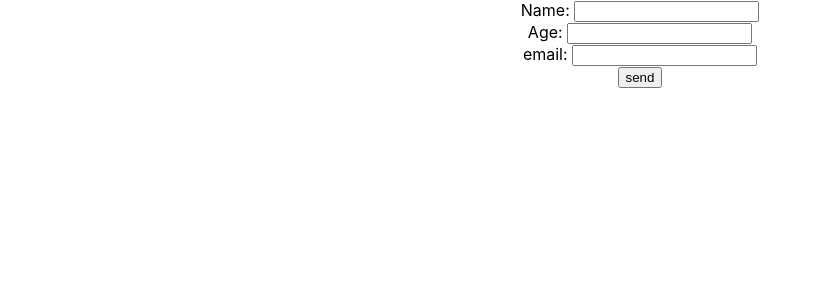
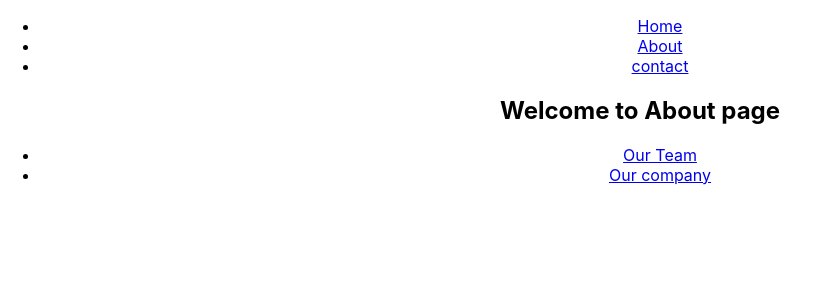
Before and after one commit to vipersolo/React-Practice, a React (Create React App) app: page /about in a window 1280 px wide. Shown: the top 300 px of the page, without its empty margins (0-819 px from the left). Built offline with nearby package versions, Linux system fonts and the light colour scheme.

Commit message:
routing + Oulet + useNavigate

```diff
--- a/package.json
+++ b/package.json
@@ -9,6 +9,7 @@
     "@testing-library/user-event": "^13.5.0",
     "react": "^19.2.4",
     "react-dom": "^19.2.4",
+    "react-router-dom": "^6.30.3",
     "react-scripts": "5.0.1",
     "web-vitals": "^2.1.4"
   },
--- a/src/App.js
+++ b/src/App.js
@@ -1,7 +1,8 @@
 // import logo from './logo.svg';
 import './App.css';
 import {Component} from 'react';
-import FormData from './functional_components/FormData'
+import Site from './navigationpage/Site';
+// import FormData from './functional_components/FormData'
 // import Form from './functional_components/Form'
 // import Counter from './component/Counter';
 // import List from './component/List'
@@ -50,7 +51,8 @@ class App extends Component{
       <Score isScore = {60}/>
       <Name /> */}
       {/* <Form /> */}
-      <FormData />
+      {/* <FormData /> */}
+      <Site />
     </div>
     // use <></> or div becuase return only one root element .
     )
--- a/src/functional_components/FormData.js
+++ b/src/functional_components/FormData.js
@@ -6,6 +6,12 @@ function FormData() {
     age: "",
     email: "",
   });
+
+  const [myCar,setMyCar] = useState("BMW")
+
+  const changeCar = (event)=>{
+    setMyCar(event.target.value)
+  }
 
   const handleChange = (e) => {
     const { name, value } = e.target;
@@ -18,7 +24,7 @@ function FormData() {
 
   const onsend = (event) => {
     event.preventDefault();
-    alert(`name:${FormData.name}, age:${FormData.age}, email:${FormData.email}`);
+    alert(`name:${FormData.name}, age:${FormData.age}, email:${FormData.email}, car:${myCar}`);
   };
   return (
     <div>
@@ -36,6 +42,11 @@ function FormData() {
           <input type="email" name="email" onChange={handleChange}></input>
         </label>
         <br />
+        <select value={myCar} onChange={changeCar}>
+          <option value="maruti">Maruti</option>
+          <option value="BMW">BMW</option>
+          <option value="Bugatti">Bugatti</option>
+        </select>
         <button type="submit">send</button>
       </form>
     </div>
--- /dev/null
+++ b/src/navigationpage/About.js
@@ -0,0 +1,19 @@
+import React from 'react'
+import { Link, Outlet } from 'react-router-dom'
+
+function About() {
+  return (
+    <div>
+      <h2>Welcome to About page</h2>
+      <nav>
+        <ul>
+            <li><Link to="team">Our Team</Link></li>
+            <li><Link to="company">Our company</Link></li>
+        </ul>
+      </nav>
+      <Outlet />
+    </div>
+  )
+}
+
+export default About
--- /dev/null
+++ b/src/navigationpage/Company.js
@@ -0,0 +1,11 @@
+import React from 'react'
+
+function Company() {
+  return (
+    <div>
+      <h2>Welcome to Company</h2>
+    </div>
+  )
+}
+
+export default Company
--- /dev/null
+++ b/src/navigationpage/Contact.js
@@ -0,0 +1,11 @@
+import React from 'react'
+
+function Contact() {
+  return (
+    <div>
+      <h2>Welcome to contact</h2>
+    </div>
+  )
+}
+
+export default Contact
--- /dev/null
+++ b/src/navigationpage/Home.js
@@ -0,0 +1,15 @@
+import React from 'react'
+import { useNavigate } from 'react-router-dom' // not Navigate . needed is useNavigate
+
+
+ function Home() {
+  const navigate = useNavigate()
+  return (
+    <div>
+      <h2>Welcome Home</h2>
+      <button onClick={()=>navigate('/contact')}>Go to Contact</button>
+    </div>
+  )
+}
+
+export default Home
--- /dev/null
+++ b/src/navigationpage/Site.js
@@ -0,0 +1,34 @@
+import React from 'react'
+import { BrowserRouter, Link, Route, Routes } from 'react-router-dom'
+import About from './About'
+import Home from './Home'
+import Contact from './Contact'
+import Team from './Team'
+import Company from './Company'
+
+
+function Site() {
+  return (
+    <div>
+      <BrowserRouter>
+        <nav>
+            <ul>
+                <li><Link to="/">Home</Link></li>
+                <li><Link to="/about">About</Link></li>
+                <li><Link to="/contact">contact</Link></li>
+            </ul>
+        </nav>
+        <Routes>
+            <Route path='/' element={<Home />}></Route>
+            <Route path="/about" element={<About />}>
+                <Route path='team' element={<Team />}></Route> {/* don't use '/team' cause /means root and team is child so don't use */}
+                <Route path='company' element={<Company />}></Route>
+            </Route>
+            <Route path='/contact' element={<Contact />}></Route>
+        </Routes>
+      </BrowserRouter>
+    </div>
+  )
+}
+
+export default Site
--- /dev/null
+++ b/src/navigationpage/Team.js
@@ -0,0 +1,11 @@
+import React from 'react'
+
+function Team() {
+  return (
+    <div>
+      <h2>Welcome to Team</h2>
+    </div>
+  )
+}
+
+export default Team
```
Also changed, not shown: 1 other file (tests, documents, lock files or other folders).
